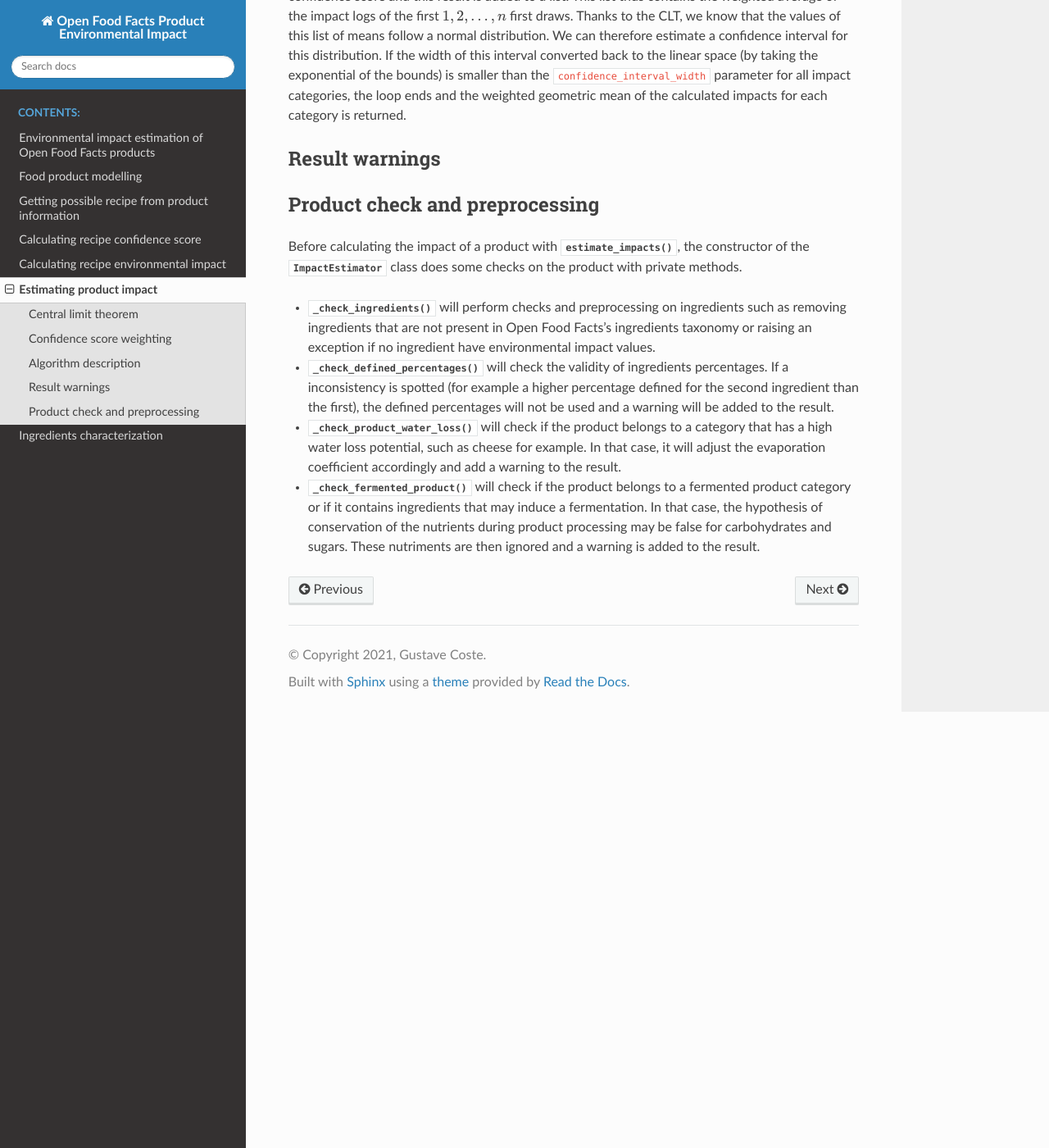
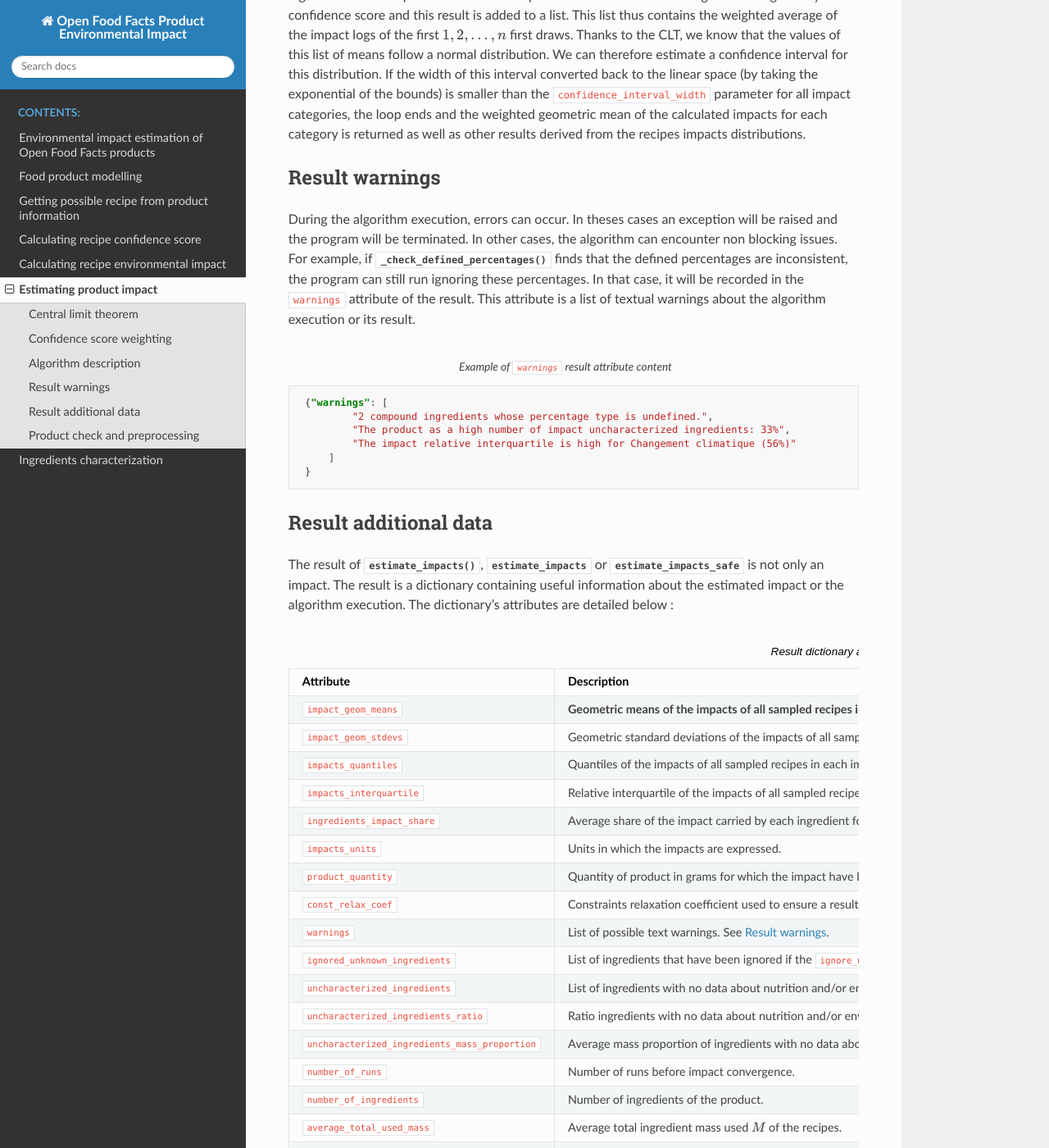
Before and after one commit to openfoodfacts/off-product-environmental-impact, a Sphinx documentation site: the page built from doc/source/estimating-product-impact.rst, in a window 1280 px wide and 1400 px high, scrolled down 1837 px. Shown: the whole window at 82% size. Built offline with Sphinx 7.4.7 and the Read the Docs theme 2.0.0, drawn with Linux system fonts in a browser that asks for light colours; some of the changed text lies outside the part shown.

Commit message:
Added warnings and result additional information sections

```diff
--- a/doc/source/estimating-product-impact.rst
+++ b/doc/source/estimating-product-impact.rst
@@ -22,9 +22,10 @@ This theorem could be used to calculate the expectation of the environmental imp
 .. math::
     \forall n \in \mathbb{N^*}, G=\exp\left(\frac{\sum_{i=1}^{n}{\ln(x_i)}}{n}\right)
 
-Thus, we can apply the CLT by considering the logarithm of the environmental impact of a recipe as a random variable :math:`(X_n)` of expectation :math:`\mu` and variance :math:`\sigma^2`.
+The CLT can be applied by considering the logarithm of the environmental impact of a recipe as a random variable :math:`(X_n)` of expectation :math:`\mu` and variance :math:`\sigma^2`.
 Thus, the mean :math:`\overline{X}_n` of a large number of draws of this random variable converges in law to a normal distribution of the same expectation :math:`\mu` and whose standard deviation :math:`\frac{\sigma}{\sqrt{n}}` decreases as the number of draws :math:`n` increases.
-Since the variance :math:`\sigma^2` of the impact of the compositions is unknown, we can use a Student's law to calculate a confidence interval of the expectation :math:`\mu`. Once this confidence interval is sufficiently narrowed, one can consider that the number of draws is sufficient to calculate a result. We then calculate the geometric mean of the draws :math:`G`
+
+Since the variance :math:`\sigma^2` of the impact of the compositions is unknown, we can use a Student's law to calculate a confidence interval of the expectation :math:`\mu`. Once this confidence interval is sufficiently narrowed, we can consider that the number of draws is sufficient to calculate a result. We then calculate the geometric mean of the draws :math:`G`
 as the exponential of the mean of the logarithms.
 
 .. math::
@@ -33,7 +34,7 @@ as the exponential of the mean of the logarithms.
 Confidence score weighting
 --------------------------
 
-In order to give more weight to the most credible compositions in the calculation of the final result, the confidence score was used to weight the calculation of the averages. The result of the algorithm is the weighted geometric mean :math:`G'` defined by :
+In order to give more weight to the most credible recipes in the calculation of the final result, the confidence score was used to weight the calculation of the averages. The result of the algorithm is the weighted geometric mean :math:`G'` defined by :
 
 .. math::
     G'=\exp\left(\frac{\sum_{i=1}^{n}{w_i\cdot\ln(x_i)}}{\sum_{i=1}^{n}w_i}\right)
@@ -51,10 +52,81 @@ The logarithms of the impact values of the recipes calculated so far are average
 This list thus contains the weighted average of the impact logs of the first :math:`1, 2, \dots, n` first draws.
 Thanks to the CLT, we know that the values of this list of means follow a normal distribution.
 We can therefore estimate a confidence interval for this distribution.
-If the width of this interval converted back to the linear space (by taking the exponential of the bounds) is smaller than the ``confidence_interval_width`` parameter for all impact categories, the loop ends and the weighted geometric mean of the calculated impacts for each category is returned.
+If the width of this interval converted back to the linear space (by taking the exponential of the bounds) is smaller than the ``confidence_interval_width`` parameter for all impact categories, the loop ends and the weighted geometric mean of the calculated impacts for each category is returned as well as other results derived from the recipes impacts distributions.
 
 Result warnings
 ---------------
+
+During the algorithm execution, errors can occur. In theses cases an exception will be raised and the program will be terminated. In other cases, the algorithm can encounter non blocking issues. For example, if :meth:`~impacts_estimation.impact_estimation.ImpactEstimator._check_defined_percentages` finds that the defined percentages are inconsistent, the program can still run ignoring these percentages. In that case, it will be recorded in the ``warnings`` attribute of the result. This attribute is a list of textual warnings about the algorithm execution or its result.
+
+.. code-block:: json
+   :caption: Example of ``warnings`` result attribute content
+
+    {"warnings": [
+            "2 compound ingredients whose percentage type is undefined.",
+            "The product as a high number of impact uncharacterized ingredients: 33%",
+            "The impact relative interquartile is high for Changement climatique (56%)"
+        ]
+    }
+
+
+Result additional data
+----------------------
+
+The result of :meth:`~impacts_estimation.impact_estimation.ImpactEstimator.estimate_impacts`, :class:`~impacts_estimation.impact_estimation.estimate_impacts` or :class:`~impacts_estimation.impact_estimation.estimate_impacts_safe` is not only an impact. The result is a dictionary containing useful information about the estimated impact or the algorithm execution. The dictionary's attributes are detailed below :
+
+
+.. list-table:: Result dictionary attributes
+   :header-rows: 1
+   :align: center
+
+
+   *  - Attribute
+      - Description
+   *  - ``impact_geom_means``
+      - **Geometric means of the impacts of all sampled recipes in each impact category.** The main result.
+   *  - ``impact_geom_stdevs``
+      - Geometric standard deviations of the impacts of all sampled recipes in each impact category.
+   *  - ``impacts_quantiles``
+      - Quantiles of the impacts of all sampled recipes in each impact category. Cutting points are defined by the ``quantiles_points`` parameter.
+   *  - ``impacts_interquartile``
+      - Relative interquartile of the impacts of all sampled recipes in each impact category. Useful to estimate the spread of the possible impact.
+   *  - ``ingredients_impact_share``
+      - Average share of the impact carried by each ingredient for each impact category.
+   *  - ``impacts_units``
+      - Units in which the impacts are expressed.
+   *  - ``product_quantity``
+      - Quantity of product in grams for which the impact have been calculated.
+   *  - ``const_relax_coef``
+      - Constraints relaxation coefficient used to ensure a result. See :ref:`Constraints relaxation`.
+   *  - ``warnings``
+      - List of possible text warnings. See :ref:`Result warnings`.
+   *  - ``ignored_unknown_ingredients``
+      - List of ingredients that have been ignored if the ``ignore_unknown_ingredients`` parameter have been set to ``True``.
+   *  - ``uncharacterized_ingredients``
+      - List of ingredients with no data about nutrition and/or environmental impact.
+   *  - ``uncharacterized_ingredients_ratio``
+      - Ratio ingredients with no data about nutrition and/or environmental impact.
+   *  - ``uncharacterized_ingredients_mass_proportion``
+      - Average mass proportion of ingredients with no data about nutrition and/or environmental impact.
+   *  - ``number_of_runs``
+      - Number of runs before impact convergence.
+   *  - ``number_of_ingredients``
+      - Number of ingredients of the product.
+   *  - ``average_total_used_mass``
+      - Average total ingredient mass used :math:`M` of the recipes.
+   *  - ``calculation_time``
+      - Impact calculation time in seconds.
+   *  - ``data_sources``
+      - Sources of the impact and nutrition data for each ingredient.
+   *  - ``impact_distributions``
+      - Distributions of the impacts of all sampled recipes in each impact category. Only present if the ``distributions_as_result`` parameter is set to ``True``.
+   *  - ``mean_confidence_interval_distribution``
+      - Distributions of the confidence interval of the mean of the impacts of all sampled recipes in each impact category. Only present if the ``distributions_as_result`` parameter is set to ``True``.
+   *  - ``confidence_score_distribution``
+      - Distributions of the confidence score of all sampled recipes. Only present if the ``distributions_as_result`` parameter is set to ``True``.
+   *  - ``total_used_mass_distribution``
+      - Distributions of the total ingredient mass used :math:`M` of all sampled recipes. Only present if the ``distributions_as_result`` parameter is set to ``True``.
 
 Product check and preprocessing
 -------------------------------
@@ -62,6 +134,6 @@ Product check and preprocessing
 Before calculating the impact of a product with :meth:`~impacts_estimation.impact_estimation.ImpactEstimator.estimate_impacts`, the constructor of the :class:`~impacts_estimation.impact_estimation.ImpactEstimator` class does some checks on the product with private methods.
 
 * :meth:`~impacts_estimation.impact_estimation.ImpactEstimator._check_ingredients` will perform checks and preprocessing on ingredients such as removing ingredients that are not present in Open Food Facts's ingredients taxonomy or raising an exception if no ingredient have environmental impact values.
-* :meth:`~impacts_estimation.impact_estimation.ImpactEstimator._check_defined_percentages` will check the validity of ingredients percentages. If a inconsistency is spotted (for example a higher percentage defined for the second ingredient than the first), the defined percentages will not be used and a warning will be added to the result.
+* :meth:`~impacts_estimation.impact_estimation.ImpactEstimator._check_defined_percentages` will check the validity of ingredients percentages. If an inconsistency is spotted (for example a higher percentage defined for the second ingredient than the first), the defined percentages will not be used and a warning will be added to the result.
 * :meth:`~impacts_estimation.impact_estimation.ImpactEstimator._check_product_water_loss` will check if the product belongs to a category that has a high water loss potential, such as cheese for example. In that case, it will adjust the evaporation coefficient accordingly and add a warning to the result.
 * :meth:`~impacts_estimation.impact_estimation.ImpactEstimator._check_fermented_product` will check if the product belongs to a fermented product category or if it contains ingredients that may induce a fermentation. In that case, the hypothesis of conservation of the nutrients during product processing may be false for carbohydrates and sugars. These nutriments are then ignored and a warning is added to the result.
```
Also changed, not shown: other parts of doc/source/estimating-product-impact.rst (+1 -1 lines), README.md (+1 -1 lines).
